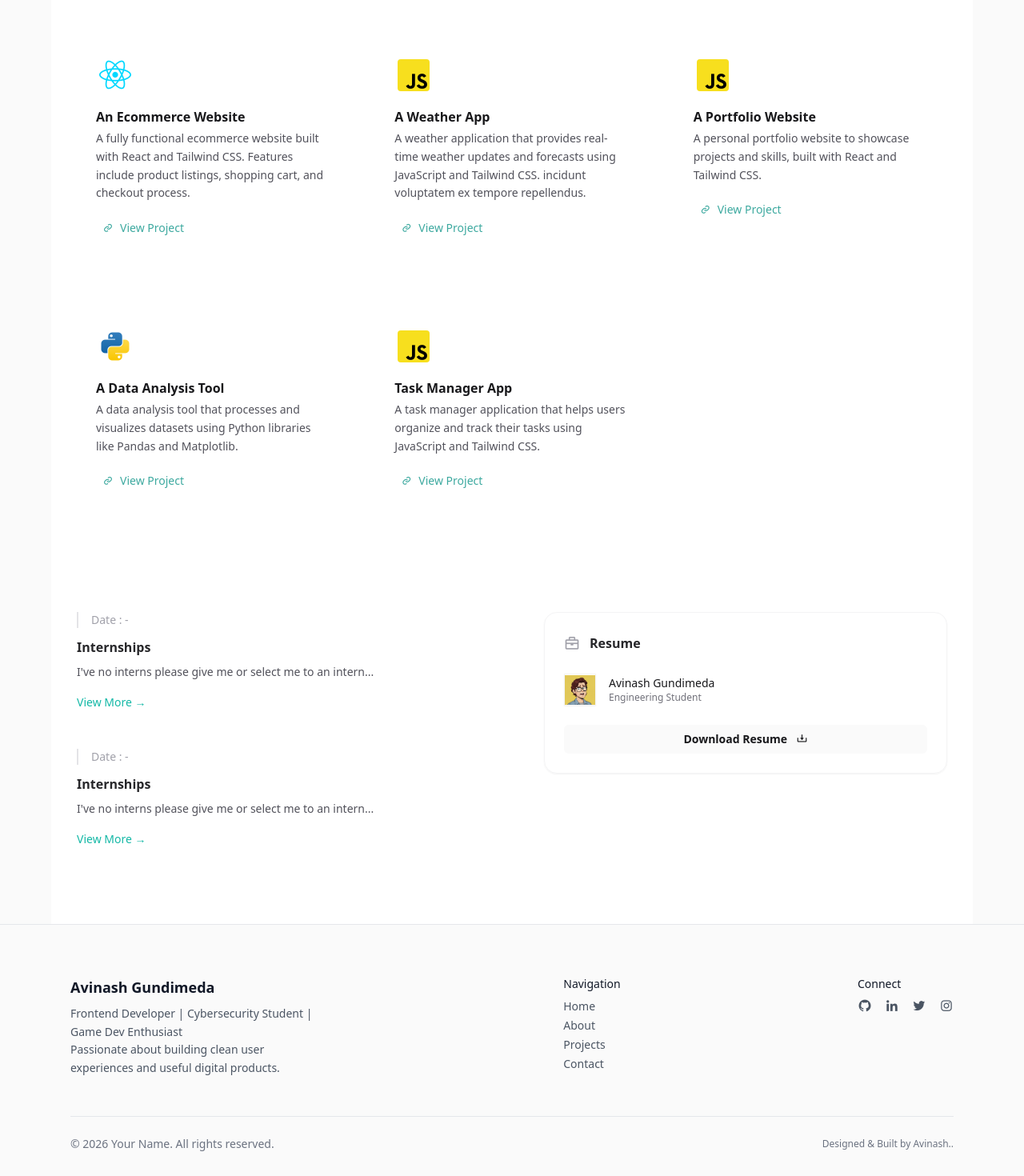
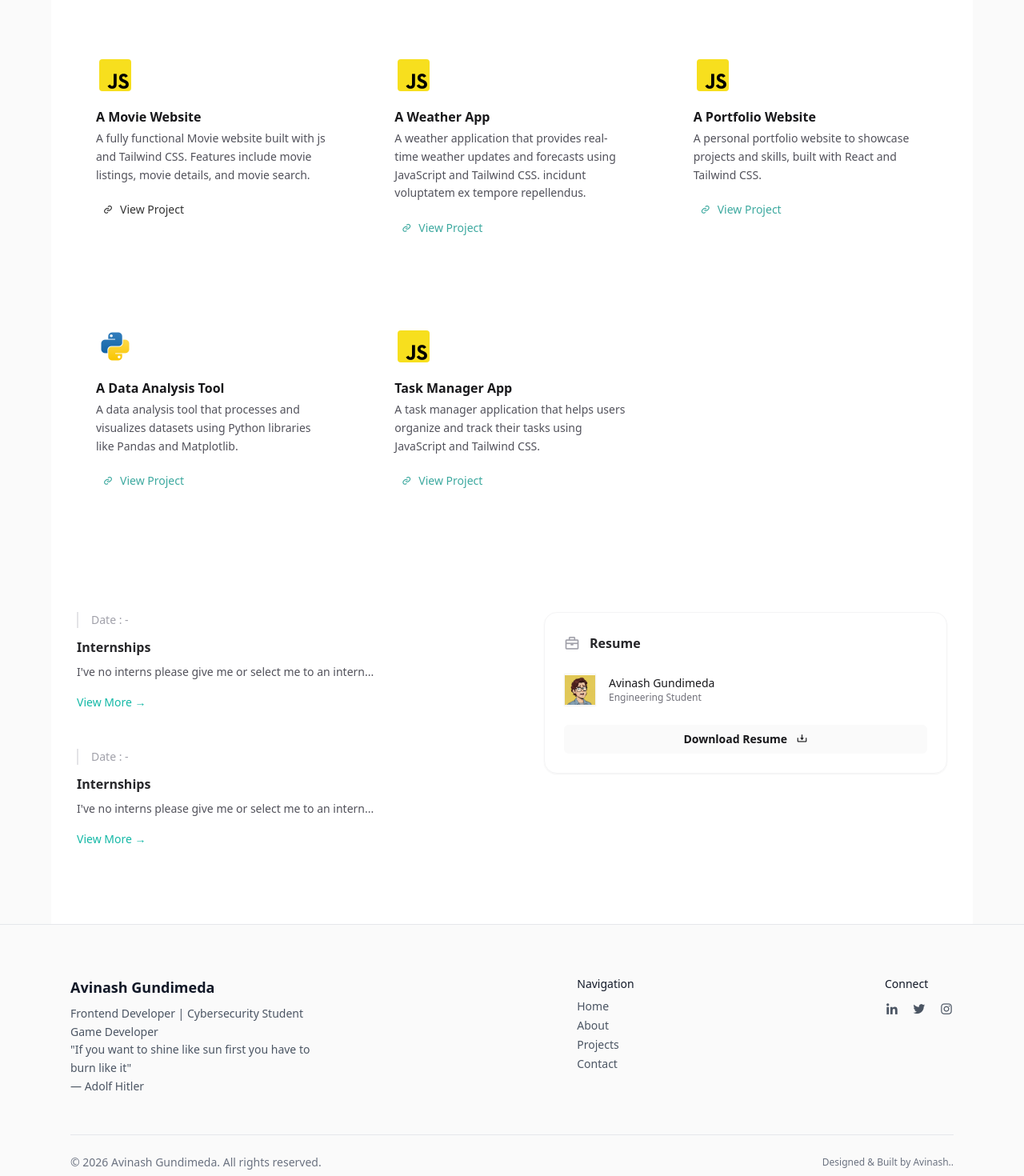
Before and after one commit to avinashgundimeda/React-Portfolio, a React (Vite) app: page / in a window 1280 px wide. Shown: the part 780-2250 px from the top of the page at 80% size. Built offline with nearby package versions, Linux system fonts and the light colour scheme.

Commit message:
Update footer content and modify project description in Home component

```diff
--- a/src/Components/Footer.jsx
+++ b/src/Components/Footer.jsx
@@ -13,8 +13,8 @@ const Footer = () => {
           <div className="max-w-xs">
             <h2 className="text-lg font-semibold text-gray-900 mb-2">Avinash Gundimeda</h2>
             <p className="text-sm leading-relaxed">
-              Frontend Developer | Cybersecurity Student | Game Dev Enthusiast<br />
-              Passionate about building clean user experiences and useful digital products.
+              Frontend Developer | Cybersecurity Student <br /> Game Developer<br />
+              "If you want to shine like sun first you have to burn like it" <br /> ― Adolf Hitler
             </p>
           </div>
 
@@ -33,17 +33,22 @@ const Footer = () => {
           <div>
             <h3 className="font-medium text-gray-900 text-sm mb-2">Connect</h3>
             <div className="flex gap-4 text-lg">
-              <i className="bx bxl-github hover:text-gray-900 cursor-pointer"></i>
+              <a href="https://www.linkedin.com/in/avinash-gundimeda/">
               <i className="bx bxl-linkedin hover:text-gray-900 cursor-pointer"></i>
+              </a>
+              <a href="https://twitter.com/avinash_2006/">
               <i className="bx bxl-twitter hover:text-gray-900 cursor-pointer"></i>
+              </a>
+              <a href="https://www.instagram.com/avinash_2006/">
               <i className="bx bxl-instagram hover:text-gray-900 cursor-pointer"></i>
+              </a>
             </div>
           </div>
         </div>
 
         {/* DIVIDER */}
         <div className="border-t mt-12 pt-6 flex flex-col md:flex-row justify-between items-center text-sm text-gray-500 gap-4">
-          <p>© {new Date().getFullYear()} Your Name. All rights reserved.</p>
+          <p>© {new Date().getFullYear()} Avinash Gundimeda. All rights reserved.</p>
           <p className="text-xs">Designed & Built by Avinash..</p>
         </div>
       </div>
--- a/src/Pages/Home.jsx
+++ b/src/Pages/Home.jsx
@@ -104,21 +104,23 @@ const Home = () => {
             {/* Project 1 */}
             <div className="group cursor-pointer p-6 rounded-2xl bg-white transition-all duration-300 hover:shadow-xl">
               <div className="flex items-center justify-center w-12 h-12 mb-4 rounded-xl transition-transform duration-300 group-hover:scale-110">
-                <img src={react} alt="JS" className="w-10 h-10 rounded-[4px]" />
+                <img src={js} alt="JS" className="w-10 h-10 rounded-[4px]" />
               </div>
               <h3 className="text-base font-semibold text-zinc-900 mb-1">
-                An Ecommerce Website
+                A Movie Website
               </h3>
               <p className="text-sm text-zinc-600 leading-relaxed mb-5">
-                A fully functional ecommerce website built with React and
-                Tailwind CSS. Features include product listings, shopping cart,
-                and checkout process.
+                A fully functional Movie website built with js and
+                Tailwind CSS. Features include movie listings, movie details,
+                and movie search.
               </p>
 
               <div className="flex items-center gap-4 px-2 py-0.5">
-                <div className="flex items-center gap-2 text-sm font-medium text-teal-600 opacity-80 group-hover:opacity-100 transition-all cursor-pointer">
+                <div className="flex items-center gap-2 text-sm font-medium text-black hover:text-teal-600  opacity-80 group-hover:opacity-100 transition-all cursor-pointer">
                   <i className="bx bx-link"></i>
+                  <a href="https://github.com/avinashgundimeda/Movie-Website">
                   <span>View Project</span>
+                  </a>
                 </div>
               </div>
             </div>
```
